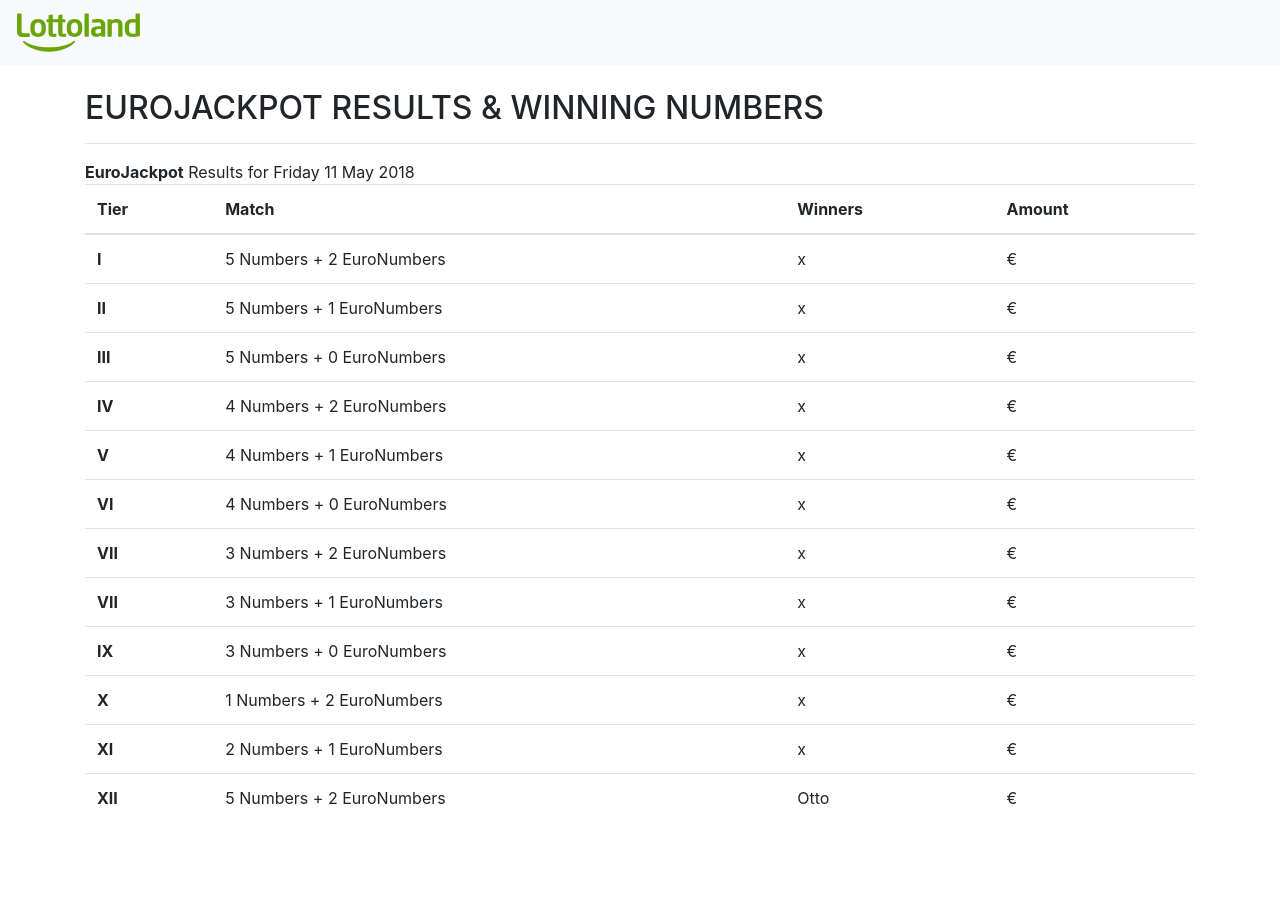
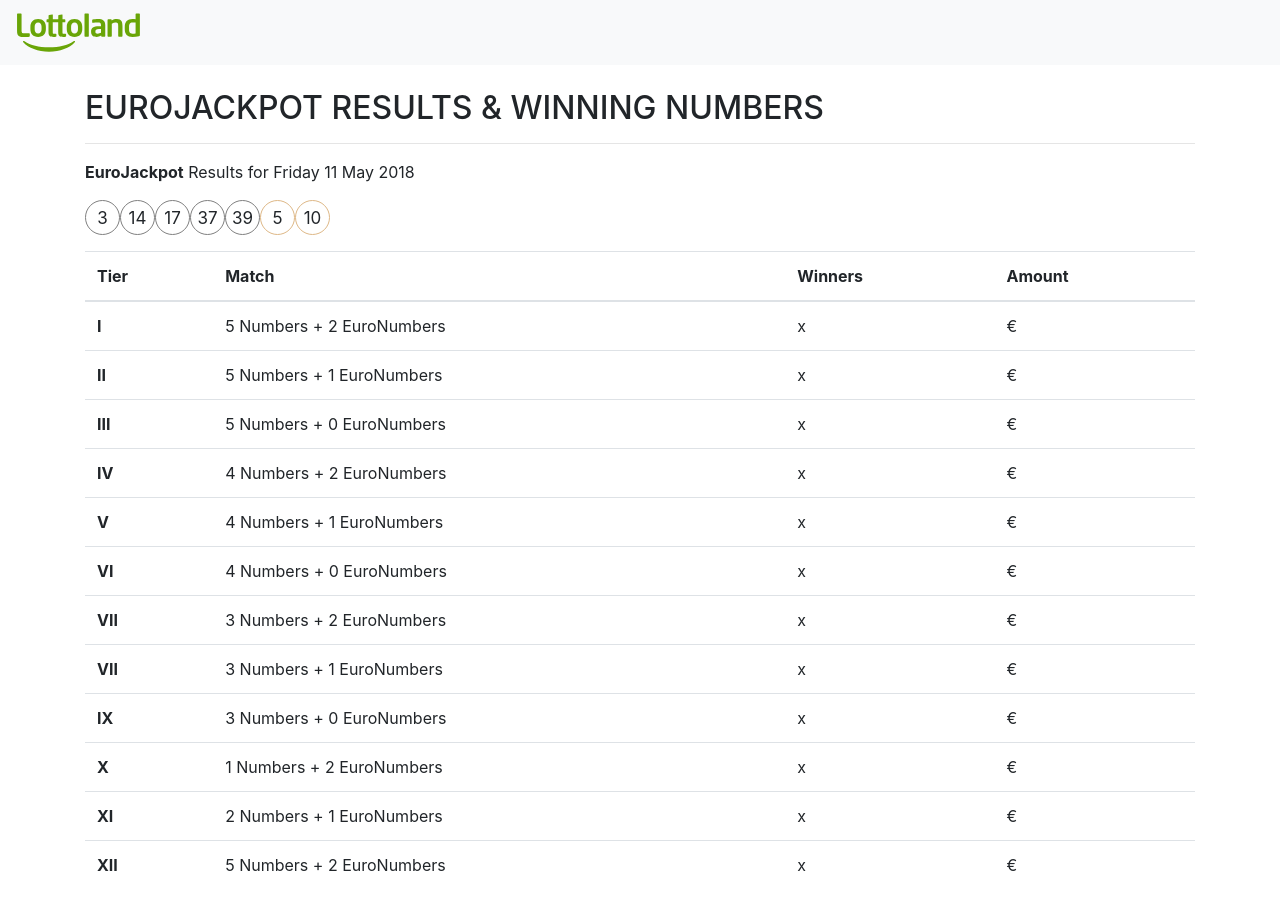
Before and after one commit to JoseAntpr/EuroJackPot, an Angular app: page / in a window 1280 px wide. Before the commit the page ends 838 px from the top, so only its background shows below. Built offline with nearby package versions, Linux system fonts and the light colour scheme; no server answers.

Commit message:
EuroJackPot component styles added

```diff
--- a/src/app/components/euro-jack-pot-results/euro-jack-pot-results.component.html
+++ b/src/app/components/euro-jack-pot-results/euro-jack-pot-results.component.html
@@ -3,7 +3,17 @@
 
 <div>
     <strong>EuroJackpot</strong> Results for Friday 11 May 2018
-
+    <div>
+        <ul class="result-numbers-container">
+            <li class="winnner-number">3</li>
+            <li class="winnner-number">14</li>
+            <li class="winnner-number">17</li>
+            <li class="winnner-number">37</li>
+            <li class="winnner-number">39</li>
+            <li class="winnner-number euronumber">5</li>
+            <li class="winnner-number euronumber">10</li>
+        </ul>
+    </div>
 </div>
 <table class="table">
     <thead>
@@ -84,7 +94,7 @@
         <tr>
             <th scope="row">XII</th>
             <td>5 Numbers + 2 EuroNumbers</td>
-            <td>Otto</td>
+            <td>x</td>
             <td>€</td>
         </tr>
 
--- a/src/app/components/euro-jack-pot-results/euro-jack-pot-results.component.scss
+++ b/src/app/components/euro-jack-pot-results/euro-jack-pot-results.component.scss
@@ -0,0 +1,20 @@
+.result-numbers-container {
+    display: inline-block;
+    font-size: 14px;
+    list-style: none;
+    padding-left: 0;
+    padding-top: 2vh;
+    .winnner-number {
+        display: inline-block;
+        font-size: 17px;
+        width: 35px;
+        height: 35px;
+        line-height: 35px;
+        text-align: center;
+        border: 1px solid grey;
+        border-radius: 50%;
+        &.euronumber {
+            border-color: burlywood;
+        }
+    }
+}
```
